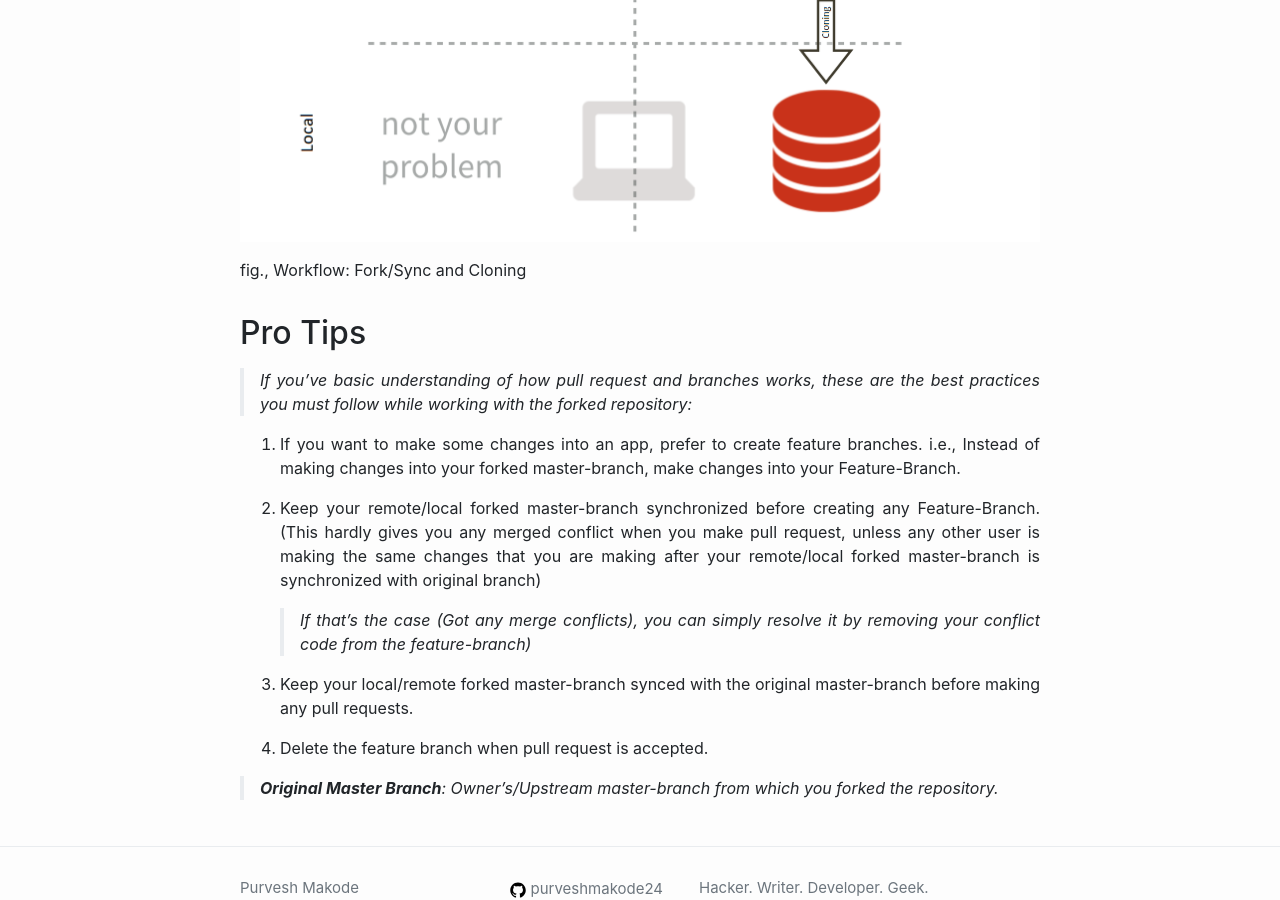
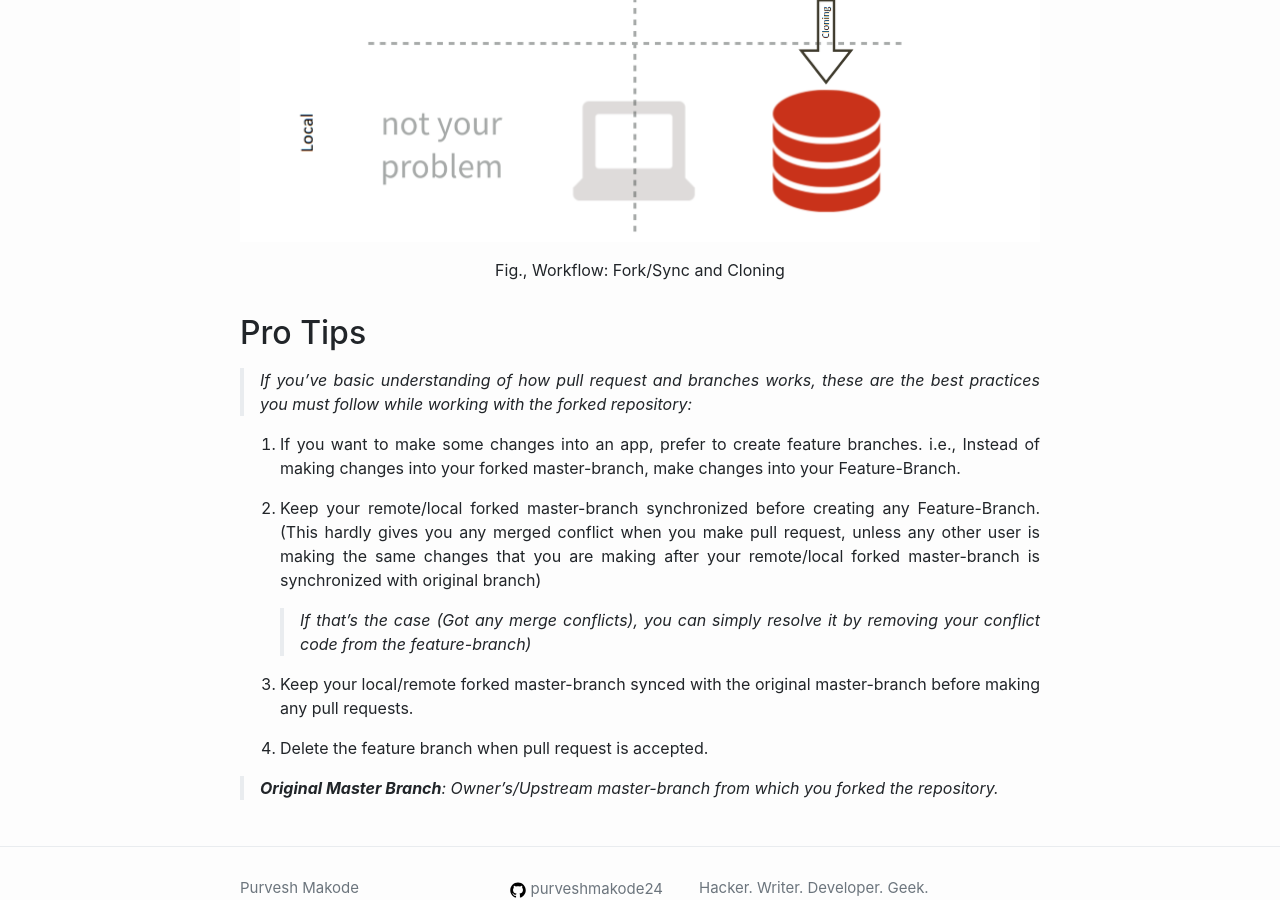
Before and after one commit to purveshmakode24/blog, a Jekyll site: the page built from _posts/2019-12-13-working-with-forks.md, in a window 1280 px wide and 900 px high, scrolled down 1871 px. Built offline with Jekyll 4.4.1, drawn with Linux system fonts in a browser that asks for light colours.

Commit message:
Update 2019-12-13-working-with-forks.md

```diff
--- a/_posts/2019-12-13-working-with-forks.md
+++ b/_posts/2019-12-13-working-with-forks.md
@@ -63,7 +63,7 @@ Sync a fork of a repository to keep it up-to-date with the upstream repository.
 
 <img id="fork-and-clone" src="/assets/images/fork-and-clone.png" alt="fork-and-clone" style="width: 800px; display: block;
     margin: 0 auto;"/>
-<p style="display: block; margin: 0 auto;">fig., Workflow: Fork/Sync and Cloning</p>
+<p style="text-align: center">Fig., Workflow: Fork/Sync and Cloning</p>
 
 ## Pro Tips
 
```
